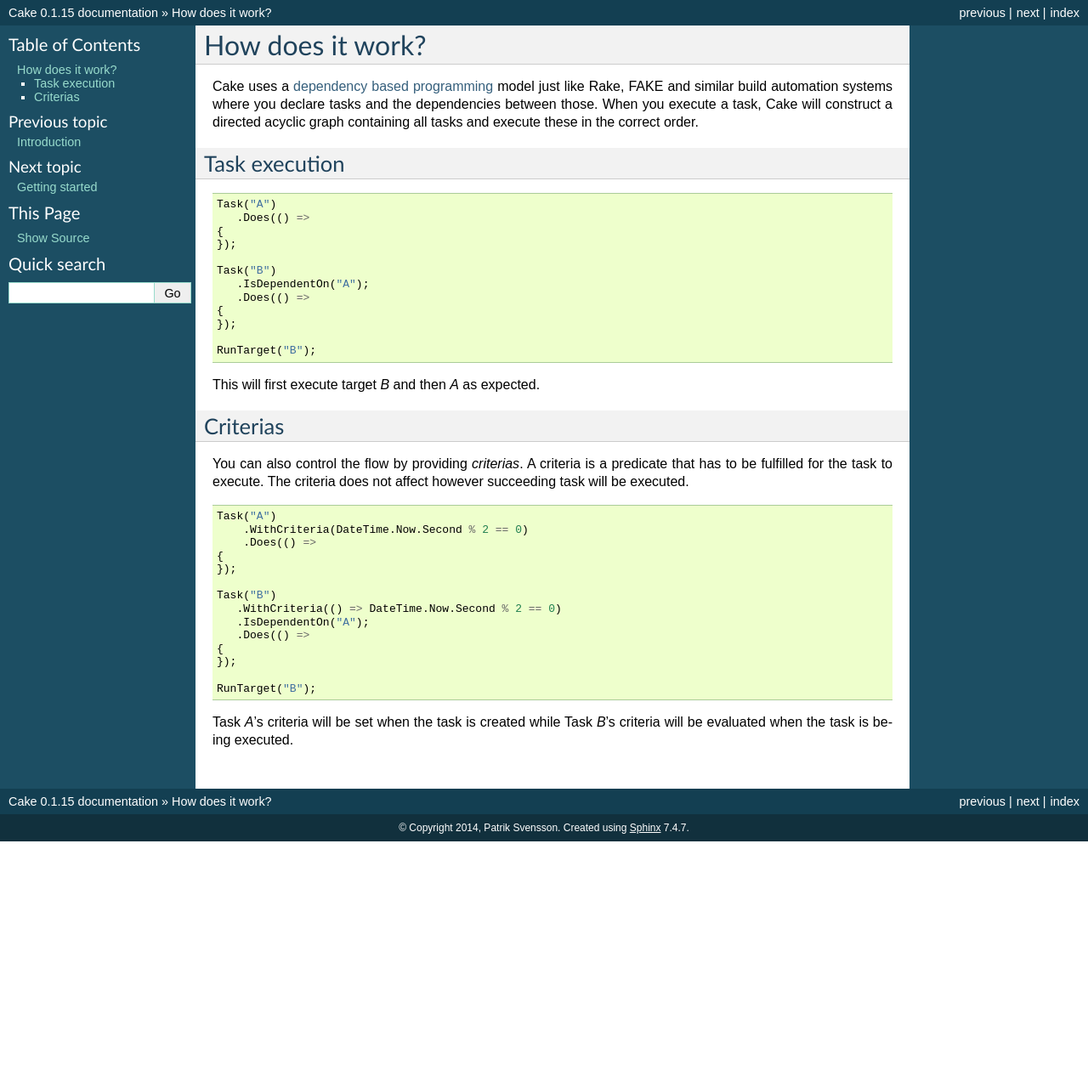
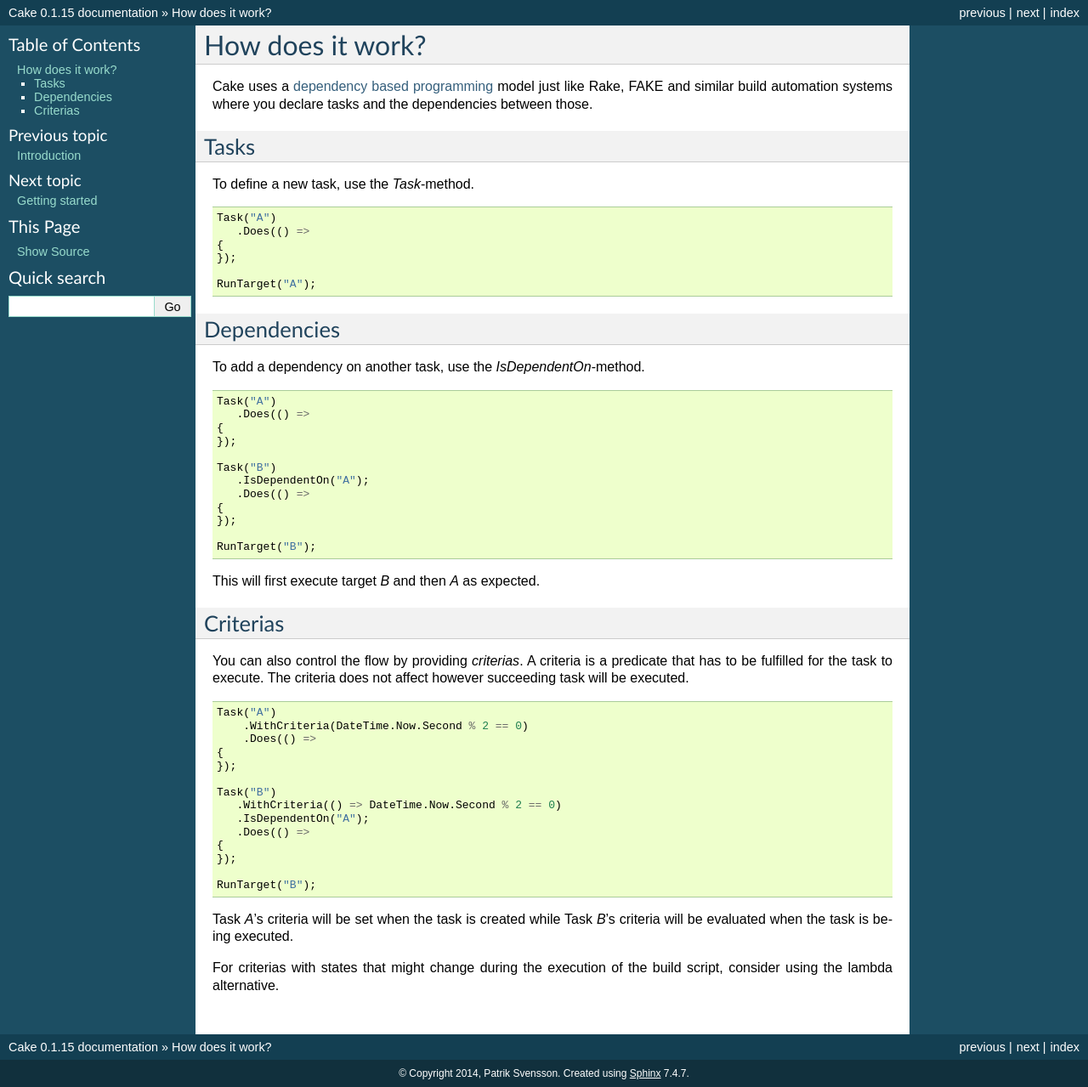
Before and after one commit to RichiCoder1/documentation, a Sphinx documentation site: the page built from source/how-does-it-work.rst, in a window 1280 px wide. Shown: the whole page at 85% size. Built offline with Sphinx 7.4.7, drawn with Linux system fonts in a browser that asks for light colours; before the commit the page ends 990 px from its top, so only the background shows below that.

Commit message:
Added more information.

```diff
--- a/source/how-does-it-work.rst
+++ b/source/how-does-it-work.rst
@@ -1,10 +1,26 @@
 How does it work?
 =================
 
-Cake uses a `dependency based programming <http://martinfowler.com/articles/rake.html#DependencyBasedProgramming>`_ model just like Rake, FAKE and similar build automation systems where you declare tasks and the dependencies between those. When you execute a task, Cake will construct a directed acyclic graph containing all tasks and execute these in the correct order.
+Cake uses a `dependency based programming <http://martinfowler.com/articles/rake.html#DependencyBasedProgramming>`_ model just like Rake, FAKE and similar build automation systems where you declare tasks and the dependencies between those.
 
-Task execution
---------------
+Tasks
+-----
+
+To define a new task, use the `Task`-method.
+
+.. code-block:: csharp
+
+   Task("A")
+      .Does(() =>
+   {
+   });
+
+   RunTarget("A");
+
+Dependencies
+------------
+
+To add a dependency on another task, use the `IsDependentOn`-method.
 
 .. code-block:: csharp
 
@@ -46,3 +62,5 @@ You can also control the flow by providing `criterias`. A criteria is a predicat
    RunTarget("B");
 
 Task `A`'s criteria will be set when the task is created while Task `B`'s criteria will be evaluated when the task is being executed.
+
+For criterias with states that might change during the execution of the build script, consider using the lambda alternative.
```
